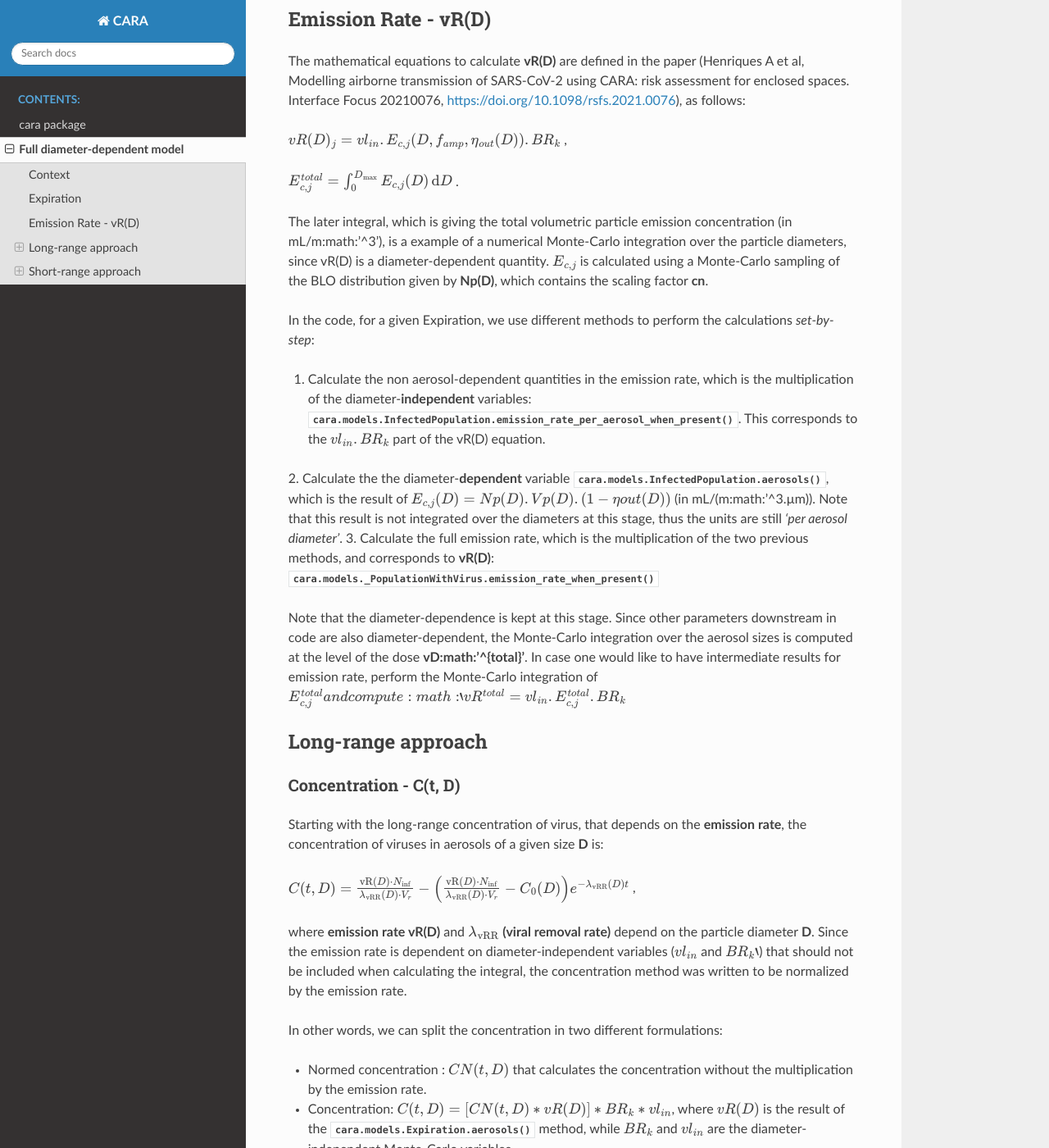
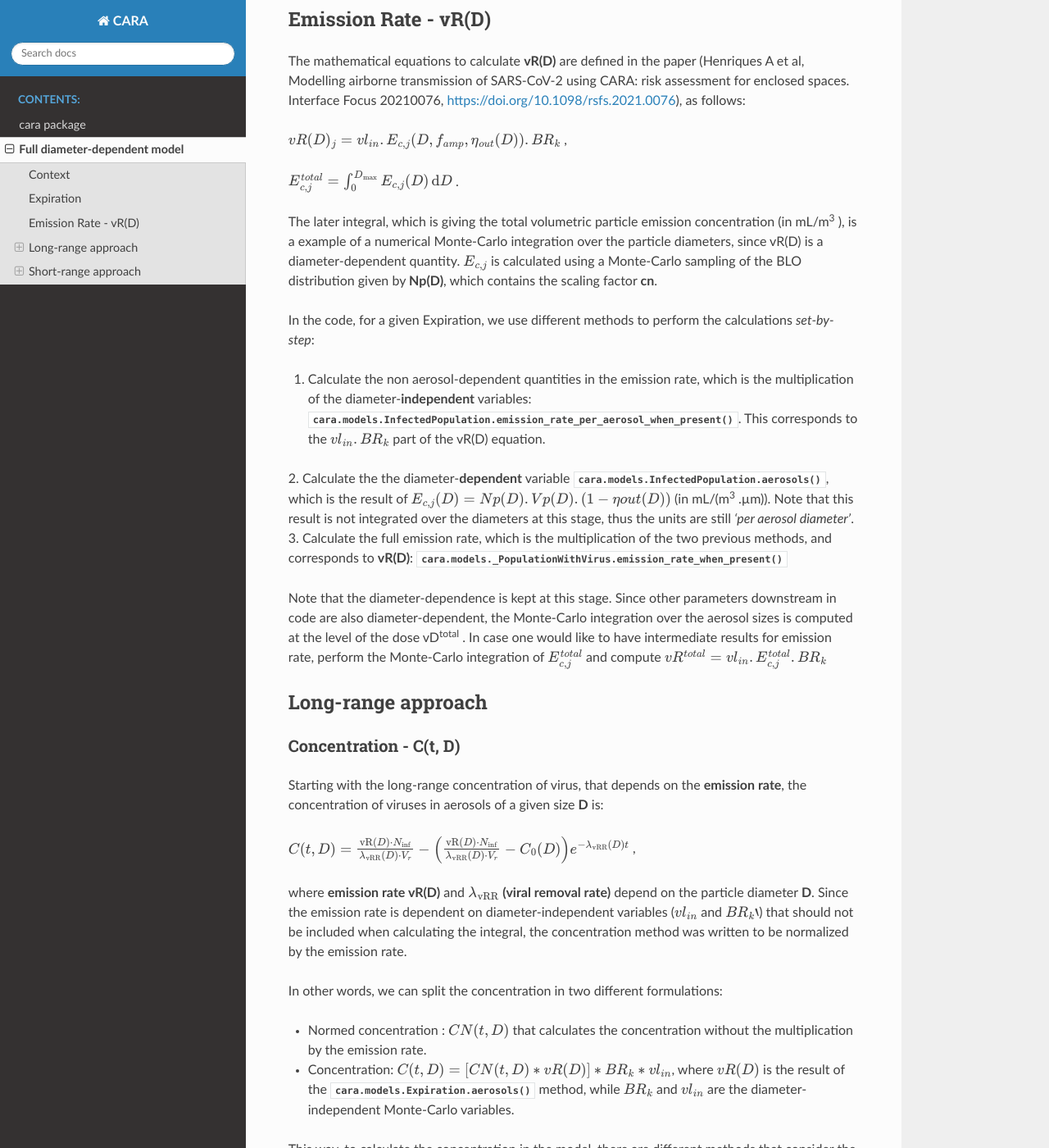
Before and after one commit to CERN/CAiMIRA, a Sphinx documentation site: the page built from cara/docs/full_diameter_dependence.rst, in a window 1280 px wide and 1400 px high, scrolled down 1646 px. Shown: the whole window at 82% size. Built offline with Sphinx 7.4.7 and the Read the Docs theme 2.0.0, drawn with Linux system fonts in a browser that asks for light colours; some of the changed lines change nothing that is shown.

Commit message:
Fixed minor display errors

```diff
--- a/cara/docs/full_diameter_dependence.rst
+++ b/cara/docs/full_diameter_dependence.rst
@@ -55,18 +55,18 @@ Interface Focus 20210076, https://doi.org/10.1098/rsfs.2021.0076), as follows:
 
 :math:`E_{c, j}^{total}=\int_0^{D_{\mathrm{max}}} E_{c,j}(D)\, \mathrm{d}D` .
 
-The later integral, which is giving the total volumetric particle emission concentration (in mL/m:math:'^3'), is a example of a numerical Monte-Carlo integration over the particle diameters,
+The later integral, which is giving the total volumetric particle emission concentration (in mL/m\ :sup:`3` \), is a example of a numerical Monte-Carlo integration over the particle diameters,
 since vR(D) is a diameter-dependent quantity. :math:`E_{c, j}` is calculated using a Monte-Carlo sampling of the BLO distribution given by **Np(D)**, which contains the scaling factor **cn**.
 
 In the code, for a given Expiration, we use different methods to perform the calculations *set-by-step*:
 
 1. Calculate the non aerosol-dependent quantities in the emission rate, which is the multiplication of the diameter-**independent** variables: :meth:`cara.models.InfectedPopulation.emission_rate_per_aerosol_when_present`. This corresponds to the :math:`vl_{in} . BR_{k}` part of the vR(D) equation.
-2. Calculate the the diameter-**dependent** variable :meth:`cara.models.InfectedPopulation.aerosols`, which is the result of :math:`E_{c,j}(D) = Np(D) . Vp(D) . (1 − ηout(D))` (in mL/(m:math:'^3.µm)).
+2. Calculate the the diameter-**dependent** variable :meth:`cara.models.InfectedPopulation.aerosols`, which is the result of :math:`E_{c,j}(D) = Np(D) . Vp(D) . (1 − ηout(D))` (in mL/(m\ :sup:`3` \.µm)).
 Note that this result is not integrated over the diameters at this stage, thus the units are still *'per aerosol diameter'*.
 3. Calculate the full emission rate, which is the multiplication of the two previous methods, and corresponds to **vR(D)**: :meth:`cara.models._PopulationWithVirus.emission_rate_when_present`
 
-Note that the diameter-dependence is kept at this stage. Since other parameters downstream in code are also diameter-dependent, the Monte-Carlo integration over the aerosol sizes is computed at the level of the dose **vD:math:'^{total}'**.
-In case one would like to have intermediate results for emission rate, perform the Monte-Carlo integration of :math:`E_{c, j}^{total} and compute :math:`vR^{total} =vl_{in} . E_{c, j}^{total} . BR_k`
+Note that the diameter-dependence is kept at this stage. Since other parameters downstream in code are also diameter-dependent, the Monte-Carlo integration over the aerosol sizes is computed at the level of the dose vD\ :sup:`total` \.
+In case one would like to have intermediate results for emission rate, perform the Monte-Carlo integration of :math:`E_{c, j}^{total}` and compute :math:`vR^{total} =vl_{in} . E_{c, j}^{total} . BR_k`
 
 
 Long-range approach
```
